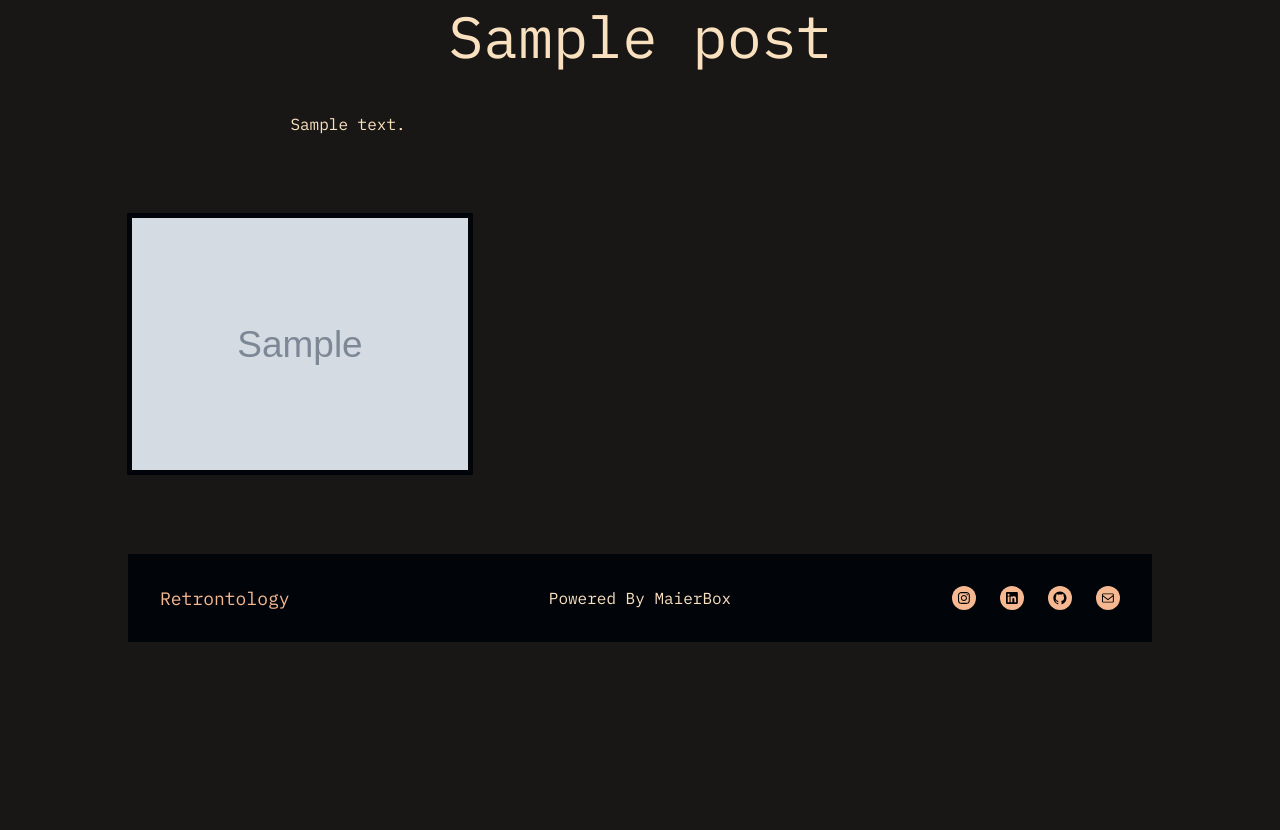
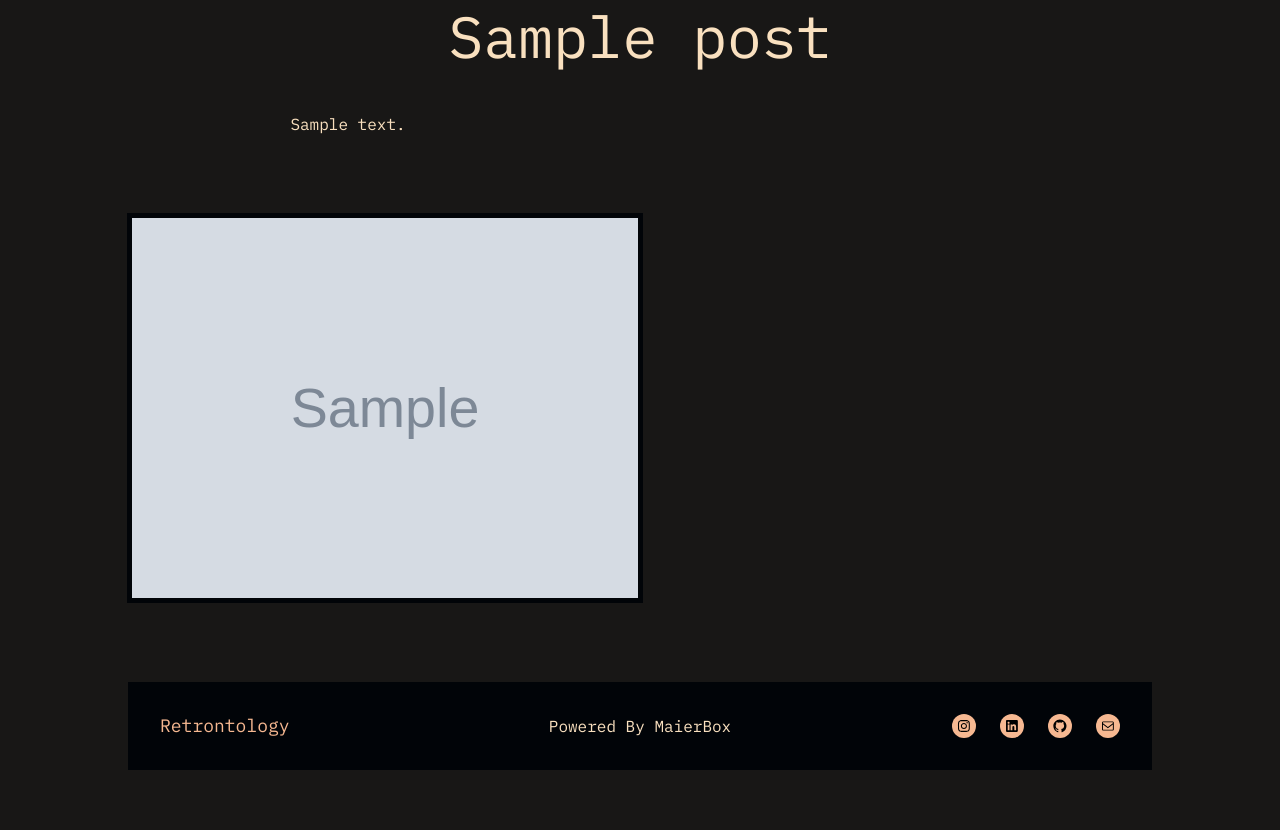
Before and after one commit to retrontology/MaierBox, a Django app: page /posts/view/00000000-0000-0000-0000-000000000001 in a window 1280 px wide. Shown: the part 255-1085 px from the top of the page. Before the commit the page ends 897 px from the top, so only its background shows below. Run offline with Django 4.2, Linux system fonts and the light colour scheme; tables that the repository leaves empty hold one stand-in row (values such as "Sample post"); grey boxes marked "Sample" are stand-in pictures.

Commit message:
scale column size with screen width

```diff
--- a/app/maierbox/static/base.css
+++ b/app/maierbox/static/base.css
@@ -815,3 +815,15 @@ h3.homepage_subtitle {
 .category_image_container figcaption :hover {
     color: var(--preset--color--secondary);
 }
+
+@media (min-width:320px) {
+    .album_images_container {
+      columns: 1;
+    }
+}
+
+@media (min-width:600px) {
+    .album_images_container {
+      columns: 2;
+    }
+}
```
